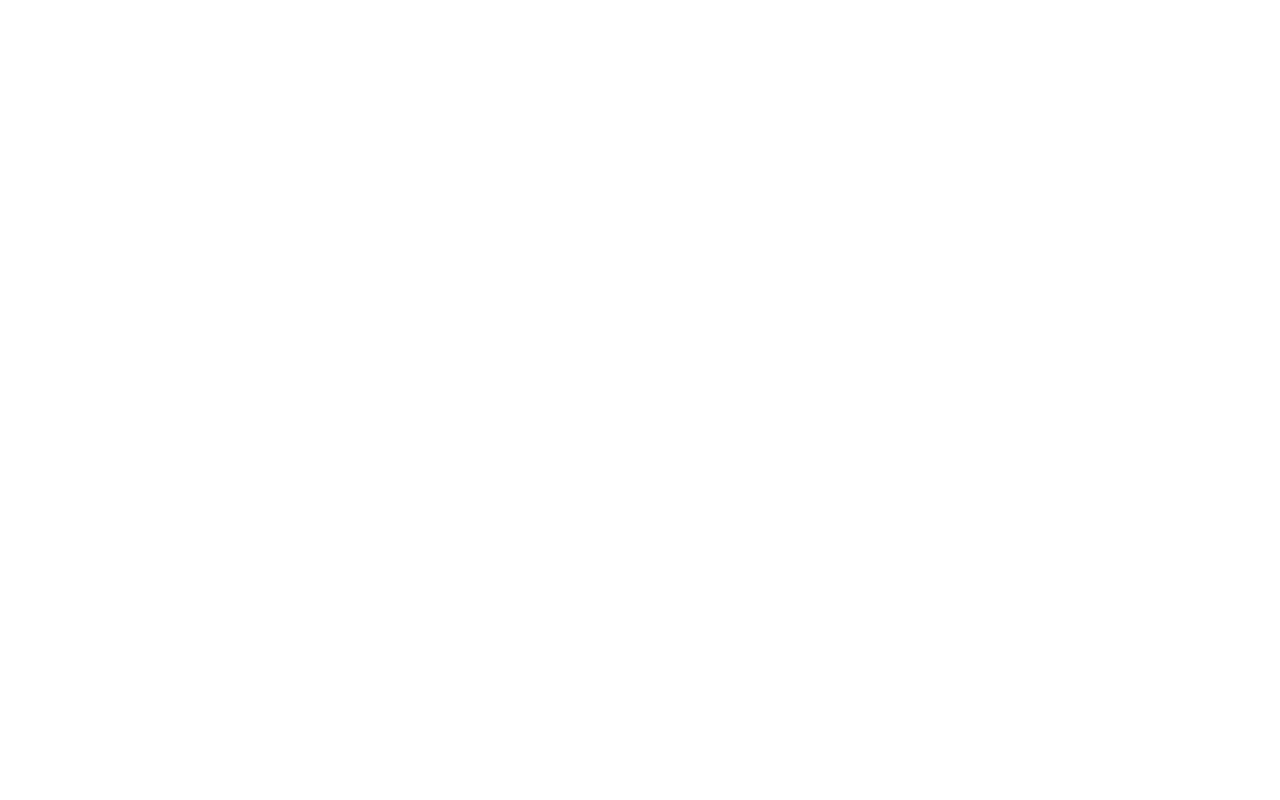
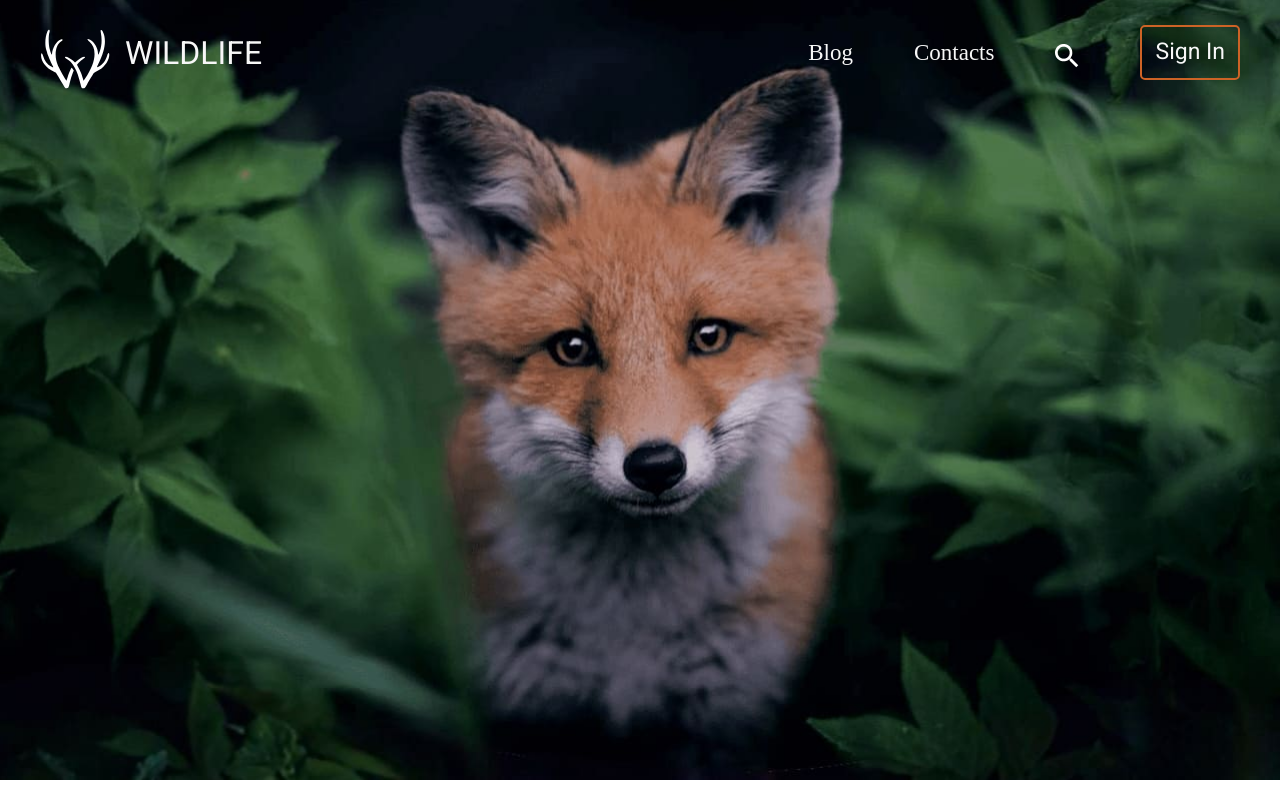
Before and after one commit to VladOrpik/wildlife, a plain HTML site: page index.html in a window 1280 px wide. Drawn offline with Linux system fonts and the light colour scheme.

Commit message:
fix: update header

```diff
--- /dev/null
+++ b/css/reset.css
@@ -0,0 +1,48 @@
+/* http://meyerweb.com/eric/tools/css/reset/
+   v2.0 | 20110126
+   License: none (public domain)
+*/
+
+html, body, div, span, applet, object, iframe,
+h1, h2, h3, h4, h5, h6, p, blockquote, pre,
+a, abbr, acronym, address, big, cite, code,
+del, dfn, em, img, ins, kbd, q, s, samp,
+small, strike, strong, sub, sup, tt, var,
+b, u, i, center,
+dl, dt, dd, ol, ul, li,
+fieldset, form, label, legend,
+table, caption, tbody, tfoot, thead, tr, th, td,
+article, aside, canvas, details, embed,
+figure, figcaption, footer, header, hgroup,
+menu, nav, output, ruby, section, summary,
+time, mark, audio, video {
+	margin: 0;
+	padding: 0;
+	border: 0;
+	font-size: 100%;
+	font: inherit;
+	vertical-align: baseline;
+}
+/* HTML5 display-role reset for older browsers */
+article, aside, details, figcaption, figure,
+footer, header, hgroup, menu, nav, section {
+	display: block;
+}
+body {
+	line-height: 1;
+}
+ol, ul {
+	list-style: none;
+}
+blockquote, q {
+	quotes: none;
+}
+blockquote:before, blockquote:after,
+q:before, q:after {
+	content: '';
+	content: none;
+}
+table {
+	border-collapse: collapse;
+	border-spacing: 0;
+}
--- a/css/style.css
+++ b/css/style.css
@@ -0,0 +1,115 @@
+body{
+  font-family: 'Open Sans', sans-serif;
+}
+html{
+  box-sizing: border-box;
+}
+*,*::before,*::after{
+  box-sizing: inherit;
+}
+.header__logo-img{
+  padding: 0;
+  margin-top:15px ;
+}
+.header__logo-text{
+
+}
+.header{
+  position: fixed;
+  width: 100%;
+}
+.wrapper{
+  max-width: 1200px;
+  margin: 0 auto;
+}
+.header__inner{
+  display: flex;
+  justify-content:space-between;
+  align-items: center;
+  height: 75px;
+  margin-top: 15px;
+}
+.header__logo{
+  display: flex;
+  flex-wrap: wrap;
+  align-items: center;
+}
+.header__logo-link{
+  text-decoration: none;
+}
+
+.header__logo-text{
+  margin-left: 15px;
+  font-family: Roboto;
+font-style: normal;
+font-weight: normal;
+font-size: 32px;
+line-height: 60px;
+text-transform: uppercase;
+color: #F7F7F7;
+}
+.header__menu{
+  display: flex;
+
+}
+.header__menu-list{
+ display: flex;
+ align-items: center;
+}
+.header__menu-search{
+  padding-top: 30px;
+}
+.header__menu-item{
+  margin-right: 61px;
+  font-size: 23px;
+  color: #F7F7F7;
+  line-height: 60px;
+
+}
+
+.header__menu-item:hover{
+  border-bottom: 1px solid white;
+  color: blue;
+  cursor: pointer;
+}
+.header__menu-item-button{
+font-style: normal;
+font-weight: normal;
+font-size: 23px;
+line-height: 27px;
+line-height: 27px;
+align-items: center;
+text-align: center;
+
+}
+.header__menu-button{
+  background-color: Transparent;
+  background-repeat:no-repeat;
+  border: none;
+  cursor:pointer;
+  overflow: hidden;
+  outline:none;
+  font-family: Roboto;
+color: #F7F7F7;
+border: 2px solid #CD6326;
+padding: 12px 13px;
+border-radius: 5px;
+}
+
+.header__menu-link{
+  text-decoration: none;
+}
+
+
+.header__menu-button:hover{
+  background-color:orange ;
+
+}
+.header__menu-button:active{
+  background-color:burlywood;
+}
+section{
+  height: 780px;
+  background: url(../img/Rectangle.png) no-repeat center;
+  background-size: cover;
+}
--- a/index.html
+++ b/index.html
@@ -4,10 +4,43 @@
     <meta charset="UTF-8">
     <meta name="viewport" content="width=device-width, initial-scale=1.0">
     <title>Document</title>
-    <link  rel="stylesheet" href="./css/normalize.css">
-    <link rel="stylesheet" href="./css/style.css" >
+    <link href="./css/style.css" rel="stylesheet">
+    <link href="./css/reset.css" rel="stylesheet">
+    <link href="./css/normalize.css" rel="stylesheet">
+    <link rel="preconnect" href="https://fonts.gstatic.com">
+    <link href="https://fonts.googleapis.com/css2?family=Open+Sans&display=swap" rel="stylesheet">
+    <link rel="preconnect" href="https://fonts.gstatic.com">
+    <link href="https://fonts.googleapis.com/css2?family=Roboto&display=swap" rel="stylesheet">
 </head>
 <body>
+    <header class="header">
+        <div class="wrapper">
 
+          <div class="header__inner">
+            <div class="header__logo">
+                <a class="header__logo-link" href="/">
+                   <img class="header__logo-img" src="/img/Frame.svg" alt="logo"  >
+                </a>
+                <h1 class="header__logo-text">Wildlife</h1>
+            </div>
+       <nav class="header__menu">
+           <ul class="header__menu-list">
+               <li class="header__menu-item"><a class="header__menu-link" href="#"></a>Blog</li>
+              <li class="header__menu-item"><a  class="header__menu-link" href="#"></a>Contacts</li>
+              <li class="header__menu-item">
+                  <img class="header__menu-search" src="img/Vector.png" alt="search">
+              </li>
+              <li class="header__menu-item-button"><button class="header__menu-button">Sign In</button></li>
+
+           </ul>
+       </nav>
+          </div>
+        </div>
+    </header>
+    <main>
+        <section>
+
+        </section>
+    </main>
 </body>
 </html>
```
Also changed, not shown: img/Frame.svg (added), img/Rectangle.png (added), img/Vector.png (added).
